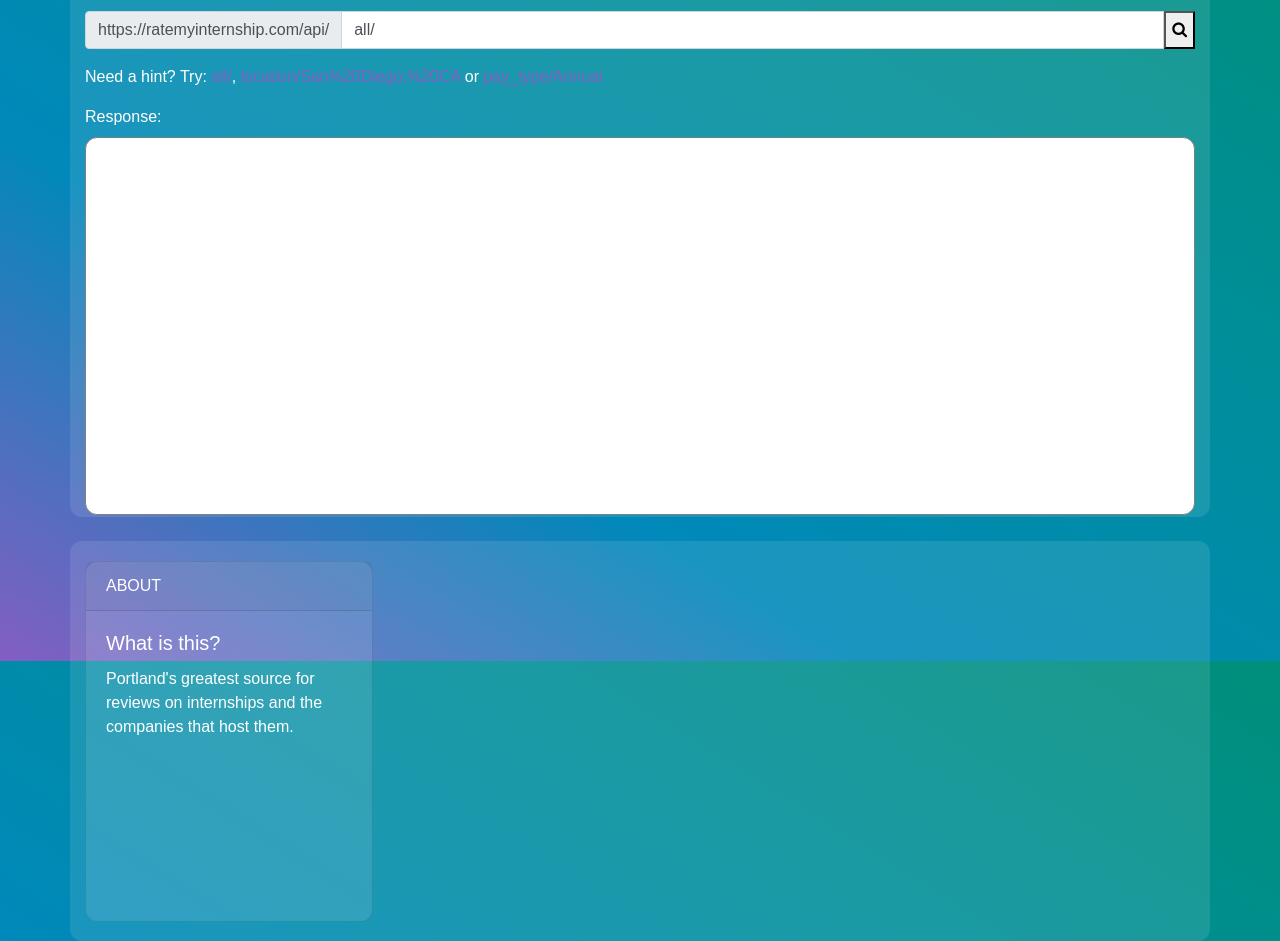
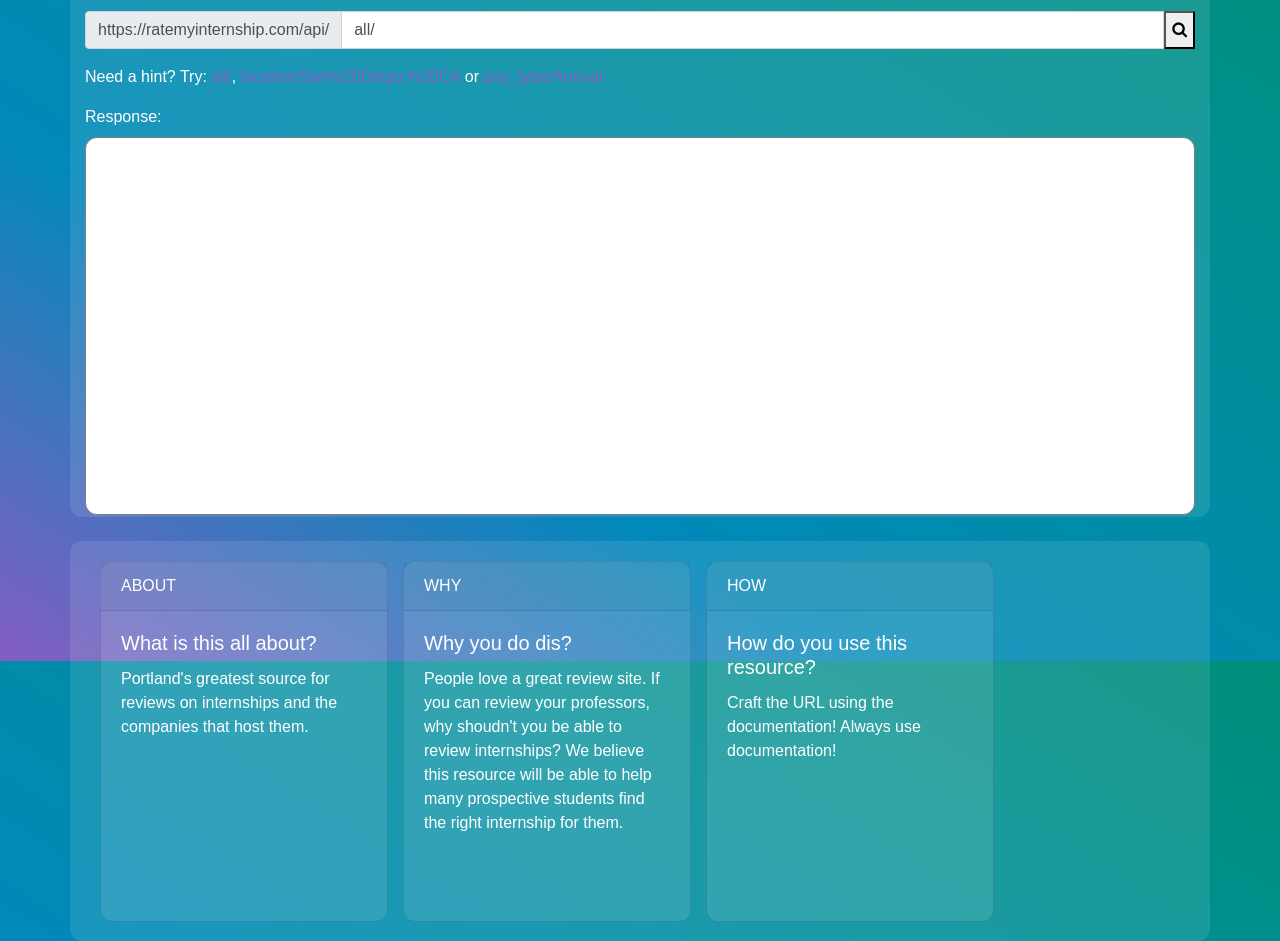
Before and after one commit to Aly-Tomato/ratemyinternship, a website: page views/index.html in a window 1280 px wide. Shown: the part 139-1080 px from the top of the page. Drawn offline with nearby package versions, Linux system fonts and the light colour scheme.

Commit message:
Added some card stuff

```diff
--- a/static/css/index.css
+++ b/static/css/index.css
@@ -58,9 +58,12 @@
 }
 
 .card-custom {
+  float: left;
   border-radius: 12px;
   background-color: RGBA(255, 255, 255, 0.1);
   height: 95%;
+  width: 30%;
+  margin-left: 15px;
 }
 
 /* #toggler-icon-custom {
--- a/views/index.html
+++ b/views/index.html
@@ -91,15 +91,36 @@
       <div class="card text-white card-custom" style="max-width: 18rem;">
         <div class="card-header">ABOUT</div>
         <div class="card-body">
-          <h5 class="card-title">What is this?</h5>
+          <h5 class="card-title">What is this all about?</h5>
           <p class="card-text">
             Portland's greatest source for reviews on internships and the
             companies that host them.
           </p>
         </div>
       </div>
+      <div class="card text-white card-custom" style="max-width: 18rem;">
+        <div class="card-header">WHY</div>
+        <div class="card-body">
+          <h5 class="card-title">Why you do dis?</h5>
+          <p class="card-text">
+            People love a great review site. If you can review your professors,
+            why shoudn't you be able to review internships? We believe this
+            resource will be able to help many prospective students find the
+            right internship for them.
+          </p>
+        </div>
+      </div>
+    <div class="card text-white card-custom" style="max-width: 18rem;">
+        <div class="card-header">HOW</div>
+        <div class="card-body">
+          <h5 class="card-title">How do you use this resource?</h5>
+          <p class="card-text">
+            Craft the URL using the documentation! Always use documentation!
+          </p>
+        </div>
+      </div>
     </div>
-    <script src="https://ajax.googleapis.com/ajax/libs/jquery/3.4.1/jquery.min.js"></script>
+    <script src="https://ajax.`googleapis.com/ajax/libs/jquery/3.4.1/jquery.min.js"></script>
     <script src="https://cdnjs.cloudflare.com/ajax/libs/popper.js/1.16.0/umd/popper.min.js"></script>
     <script src="https://maxcdn.bootstrapcdn.com/bootstrap/4.4.1/js/bootstrap.min.js"></script>
     <script typescript="text/javascript" src="../static/js/index.js"></script>
```
